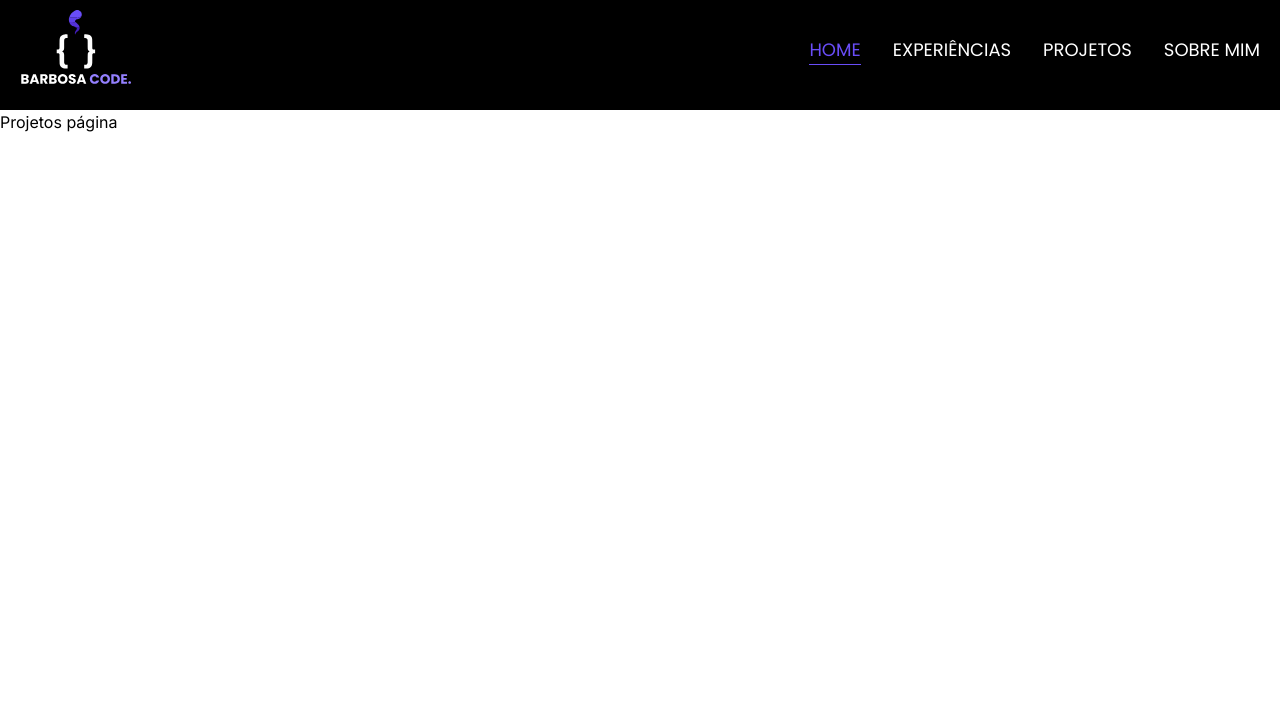
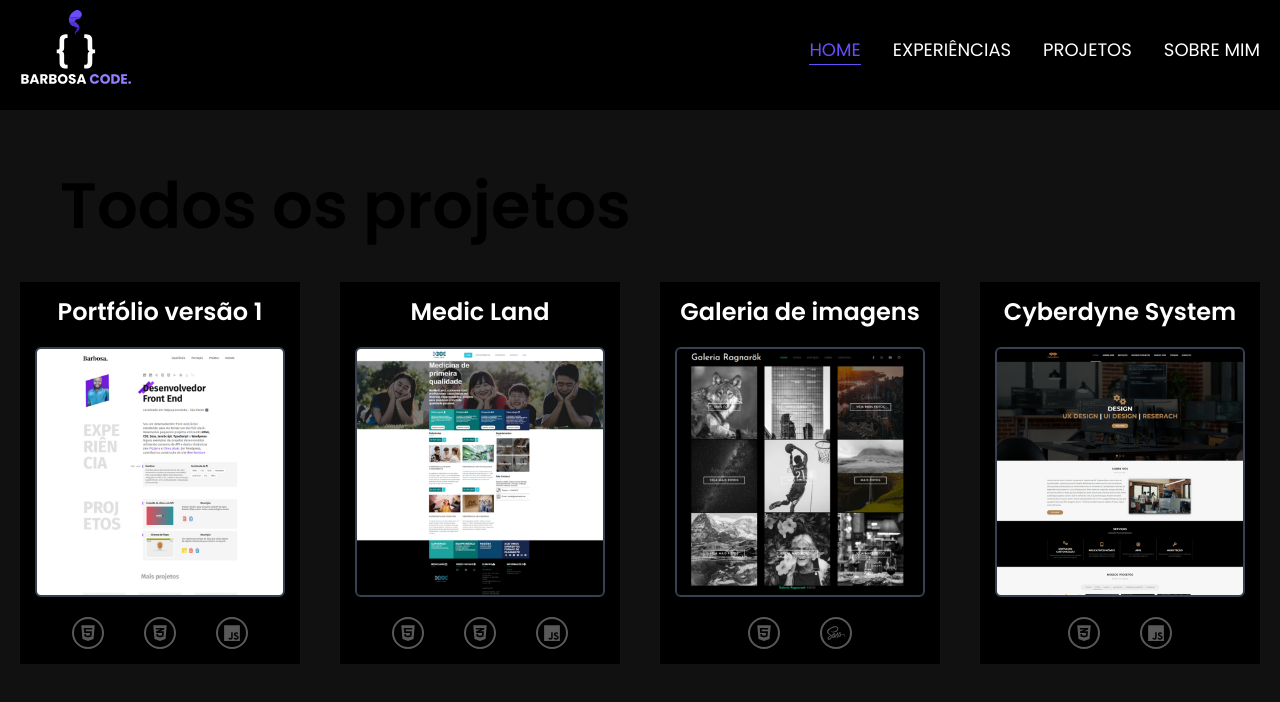
Before and after one commit to JoaoSBarbosa/barbosa-code, a Next.js app: page /projects in a window 1280 px wide. Shown: the top 702 px of the page. Built offline with nearby package versions, Linux system fonts and the light colour scheme.

Commit message:
Estilização básica- Página Projetos

```diff
--- a/src/app/components/ProjectCard/LatestProjectCard/LatestProjectCard.tsx
+++ b/src/app/components/ProjectCard/LatestProjectCard/LatestProjectCard.tsx
@@ -6,6 +6,10 @@ import { IconBaseProps } from 'react-icons';
 
 export type ProjectCardProps = {
     project: ProjectsDataPros;
+    backgroundColor?: string;
+    textColor?: string;
+    paddingSize?:string;
+    titleAlign?:string;
 }
 
 const technologyIcons: Record<string, React.FC<IconBaseProps>> = {
@@ -16,26 +20,79 @@ const technologyIcons: Record<string, React.FC<IconBaseProps>> = {
     CSS: FaCss3Alt,
 };
 
-export const LatestProjectCard = ({ project }: ProjectCardProps) => {
+export const BackgroundColors= {
+    WHITE: "#FFFFFF",
+    BLACK: "#000000",
+    DARK_BLACK: "#1E1E1E",
+}
+export const TextColors = {
+    WHITE: "#FFFFFF",
+    BLACK: "#000000",
+    GRAY: "#808080",
+};
+export const PaddingSize = {
+    p10: "10px",
+    p20: "20px",
+    p15: "15px",
+};
+export const LatestProjectCard = ({ project, paddingSize,titleAlign="center", backgroundColor = BackgroundColors.BLACK, textColor = TextColors.WHITE }: ProjectCardProps) => {
     return (
-        <div className={`flex flex-col gap-5 ${styles.lastProjecContainer} `}>
-            <h3 className={`${styles.lastProjectSubTitle}`}>{project?.title}</h3>
-            <img src={`/img/projects/${project.coverImage}`} alt={project.coverImage} className={"rounded-md"}/>
+        <div
+            className={`flex flex-col gap-5 ${styles.lastProjecContainer}`}
+             style={{ backgroundColor, color: textColor, padding:paddingSize }}>
+
+            <h3 className={`${styles.lastProjectSubTitle}`}>
+                {project?.title}
+            </h3>
+            <img
+                src={`/img/projects/${project.coverImage}`}
+                alt={project.coverImage}
+                className={"rounded-md border-2 border-gray-700"}
+
+            />
 
             <div className={"flex gap-10 items-center justify-center flex-wrap"}>
                 {project?.technologies?.map((tec, index) => {
                     const IconComponent = technologyIcons[tec];
 
                     return IconComponent ? (
-                        <span
-                            key={index}
-                            className={`${styles.lastProjectTechnologies}
-                            rounded-full flex items-center justify-center`}>
+                        <span key={index} className={`${styles.lastProjectTechnologies} rounded-full flex items-center justify-center`}>
                             <IconComponent />
                         </span>
                     ) : null;
                 })}
             </div>
         </div>
-    )
-}
+    );
+};
+// export const LatestProjectCard = ({ project }: ProjectCardProps) => {
+//     return (
+//         <div className={`flex flex-col gap-5 ${styles.lastProjecContainer} `}
+//         style={{backgroundColor:"#000"}}>
+//             <h3
+//                 className={`${styles.lastProjectSubTitle}`}>
+//                 {project?.title}
+//             </h3>
+//             <img
+//                 src={`/img/projects/${project.coverImage}`}
+//                 alt={project.coverImage}
+//                 className={"rounded-md"}
+//             />
+//
+//             <div className={"flex gap-10 items-center justify-center flex-wrap"}>
+//                 {project?.technologies?.map((tec, index) => {
+//                     const IconComponent = technologyIcons[tec];
+//
+//                     return IconComponent ? (
+//                         <span
+//                             key={index}
+//                             className={`${styles.lastProjectTechnologies}
+//                             rounded-full flex items-center justify-center`}>
+//                             <IconComponent />
+//                         </span>
+//                     ) : null;
+//                 })}
+//             </div>
+//         </div>
+//     )
+// }
--- a/src/app/components/ProjectCard/LatestProjectCard/styles.module.css
+++ b/src/app/components/ProjectCard/LatestProjectCard/styles.module.css
@@ -2,11 +2,12 @@
 
 .lastProjectSubTitle{
     font-weight: 600;
-    font-size: 2rem;
+    font-size: 1.5rem;
     line-height: 1.25;
     font-family: 'Poppins', sans-serif;
     position: relative;
     transition: all ease .5s;
+    text-align: center;
 }
 
 .lastProjectTechnologies{
--- a/src/app/components/utils/buttons/NavButton.tsx
+++ b/src/app/components/utils/buttons/NavButton.tsx
@@ -1,4 +1,4 @@
-import React from 'react';
+import React, {ReactNode} from 'react';
 import Link from 'next/link';
 import styles from './styles.module.css';
 import {Button} from "flowbite-react";
@@ -11,7 +11,8 @@ type NavButtonProps = {
     bgColor?: string;
     marginColor?: string;
     textColor?: string;
-    openInNewTab?:boolean;
+    openInNewTab?: boolean;
+    children?: ReactNode
 };
 
 export const colorOptions = {
@@ -25,7 +26,14 @@ export const colorOptions = {
     },
 };
 
-export const NavButton = ({ href, value, bgColor = '', textColor = '', openInNewTab = false }: NavButtonProps) => {
+export const NavButton = ({
+                              href,
+                              value,
+                              children,
+                              bgColor = '',
+                              textColor = '',
+                              openInNewTab = false
+                          }: NavButtonProps) => {
     const colorStyle = bgColor && textColor ? {background: bgColor, color: textColor} : {};
 
     return (
@@ -39,55 +47,74 @@ export const NavButton = ({ href, value, bgColor = '', textColor = '', openInNew
             font-bold
             hover:text-white`
               } style={colorStyle}>
+            {children}
             {value}
         </Link>
     );
 };
 
-export const ExternalNavButton = ({ href, value, bgColor = '', textColor = ''}: NavButtonProps) => {
+export const ExternalNavButton = ({href, value, bgColor = '', textColor = ''}: NavButtonProps) => {
     const colorStyle = bgColor && textColor ? {background: bgColor, color: textColor} : {};
 
     return (
         <a href={href}
            target={"_blank"}
-              className={
-                  `${styles.about}
+           className={
+               `${styles.about}
             uppercase
             inline-block
             max-h-max
             max-w-max
             font-bold
             hover:text-white`
-              } style={colorStyle}>
+           } style={colorStyle}>
             {value}
         </a>
     );
 };
-export const LinkButton = ({href, value, marginColor = '', textColor = ''}: NavButtonProps) => {
-    const colorStyle = marginColor && textColor ? {border: `2px solid ${marginColor}`, color: textColor} : {};
+type LinkButtonProps = {
+    href: string;
+    value: string;
+    bgColor?: string;
+    marginColor?: string;
+    textColor?: string;
+    openInNewTab?: boolean;
+    children?: ReactNode
+};
+export const LinkButton = ({href, value, children, marginColor = '', textColor = ''}: LinkButtonProps) => {
+    const colorStyle = marginColor && textColor ? {color: textColor} : {};
 
     return (
-        <Button outline gradientDuoTone="purpleToIndigo" theme={ButtonsTheme} className={"hover:text-white "} color={"indigo"}>
+        <Button outline gradientDuoTone="purpleToIndigo" theme={ButtonsTheme} className={"hover:text-white "}
+                color={"indigo"}>
             <Link href={href} className={"flex items-center gap-2 text-2xl"}>
+                {children &&
+                    children
+                }
+
                 {value}
-                <HiOutlineArrowRight className="h-6 w-6" />
+                {!children &&
+                    <HiOutlineArrowRight className="h-6 w-6"/>
+                }
+
             </Link>
         </Button>
 
     );
 };
 
-type LinkButtonBorderProps ={
+type LinkButtonBorderProps = {
     href: string;
     value: string;
+    children: ReactNode
 }
-export const LinkButtonBorder = ({href, value}:LinkButtonBorderProps) => {
+export const LinkButtonBorder = ({href, value, children}: LinkButtonBorderProps) => {
 
     return (
         <div className={`${styles.linkButtonBorder}`}>
             <Link href={href} className={"flex items-center gap-2 text-2xl"}>
                 {value}
-                <HiOutlineArrowRight className="h-6 w-6" />
+                <HiOutlineArrowRight className="h-6 w-6"/>
             </Link>
         </div>
 
--- a/src/app/components/utils/buttons/styles.module.css
+++ b/src/app/components/utils/buttons/styles.module.css
@@ -10,6 +10,9 @@
 
     font-family: 'Poppins', sans-serif;
     font-weight: 600;
+    display: flex;
+    gap: 10px;
+    align-items: center;
 }
 .about:hover{
     background: linear-gradient(90deg, #694DF8, #411DB9);
--- a/src/app/globalStyles/projects.module.css
+++ b/src/app/globalStyles/projects.module.css
@@ -3,6 +3,8 @@
     background-color: #111111;
     color: #fff;
     padding-top: 80px;
+    display: flex;
+    flex-direction: column;
 
 
 }
@@ -13,6 +15,8 @@
     display: grid;
     grid-template-columns: 1fr 1fr;
     /*height: 90%;*/
+    width: 80vw;
+
 }
 .projectImageContainer{
     /*flex: 1;*/
--- a/src/app/projects/page.tsx
+++ b/src/app/projects/page.tsx
@@ -1,10 +1,40 @@
 import {HeaderNav} from "@/app/components/header/HeaderNav";
+import {ProjectsData} from "@/app/list/projects/projectsData";
+import Link from "next/link";
+import {
+    BackgroundColors,
+    LatestProjectCard, PaddingSize,
+    TextColors
+} from "@/app/components/ProjectCard/LatestProjectCard/LatestProjectCard";
+import styles from "./styles.module.css";
 
-const Page=()=>{
-    return(
+const Page = () => {
+    return (
         <>
             <HeaderNav/>
-            <h1>Projetos página</h1>
+            <article className={`${styles.projectMain} `}>
+                <div className={`${styles.projectListContainer} `}>
+                    <h2 className={`${styles.lastProjectTitle} max-w-screen-xl mx-auto`}>Todos os projetos</h2>
+
+                    <ul className={`${styles.projectListContent}`}>
+                        {ProjectsData.map((project) => (
+                            <Link href={`/projects/${project.id}`}>
+                                <li key={project.id} >
+                                    <LatestProjectCard
+                                        project={project}
+                                        backgroundColor={BackgroundColors.BLACK}
+                                        textColor={TextColors.WHITE}
+                                        paddingSize={PaddingSize.p15}
+
+                                    />
+                                </li>
+                            </Link>
+                        ))}
+                    </ul>
+                </div>
+
+
+            </article>
         </>
 
     )
--- /dev/null
+++ b/src/app/projects/styles.module.css
@@ -0,0 +1,32 @@
+.projectMain {
+    background-color: #111111;
+}
+
+.projectListContainer {
+    padding-top: 60px;
+    padding-bottom: 120px;
+}
+
+.lastProjectTitle {
+    font-size: 4rem;
+    font-weight: 600;
+    font-family: 'Poppins', sans-serif;
+    line-height: 1.125;
+    margin-bottom: 40px;
+    max-width: 1200px;
+    box-sizing: border-box;
+    padding: 0 20px;
+}
+
+.projectListContent {
+    /*display: flex;*/
+    display: grid;
+    grid-template-columns: repeat(4, 1fr);
+    gap: 40px;
+    padding: 0 20px 20px 20px;
+    max-width: 1400px;
+    margin: 0 auto;
+    overflow: auto;
+    scrollbar-width: thin;
+    scrollbar-color: #694DF8 #000;
+}
```
Also changed, not shown: src/app/projects/[id]/page.tsx (+19 -4 lines).
